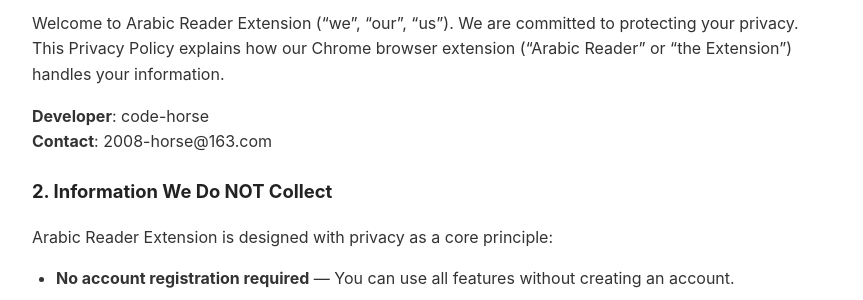
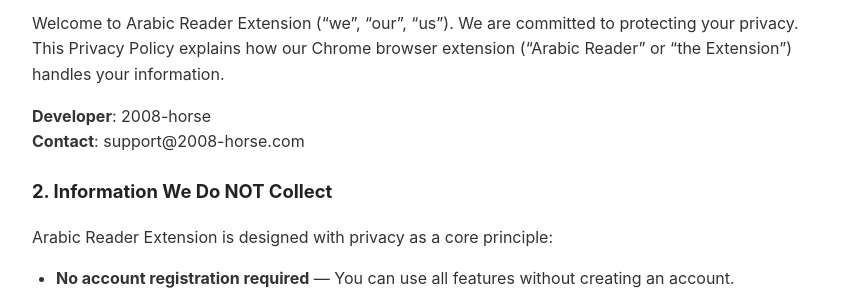
Before and after one commit to code-horse/arabic-reader-site, a Jekyll site: the page built from extension/privacy-policy.md, in a window 1280 px wide and 900 px high. Shown: the part 343-643 px from the top of the window, without its empty margins (208-1071 px from the left). Built offline with Jekyll 4.4.1, drawn with Linux system fonts in a browser that asks for light colours; some of the changed text lies outside the part shown.

Commit message:
Update developer contact information

```diff
--- a/extension/privacy-policy.md
+++ b/extension/privacy-policy.md
@@ -18,8 +18,8 @@ permalink: /extension/privacy-policy/
 
 Welcome to Arabic Reader Extension ("we", "our", "us"). We are committed to protecting your privacy. This Privacy Policy explains how our Chrome browser extension ("Arabic Reader" or "the Extension") handles your information.
 
-**Developer**: code-horse
-**Contact**: 2008-horse@163.com
+**Developer**: 2008-horse
+**Contact**: support@2008-horse.com
 
 ### 2. Information We Do NOT Collect
 
@@ -157,4 +157,4 @@ We may update this Privacy Policy from time to time. Any changes will be reflect
 
 If you have any questions about this Privacy Policy, please contact us at:
 
-- **Email**: 2008-horse@163.com
+- **Email**: support@2008-horse.com
```
Also changed, not shown: extension/support.md (+1 -1 lines).
